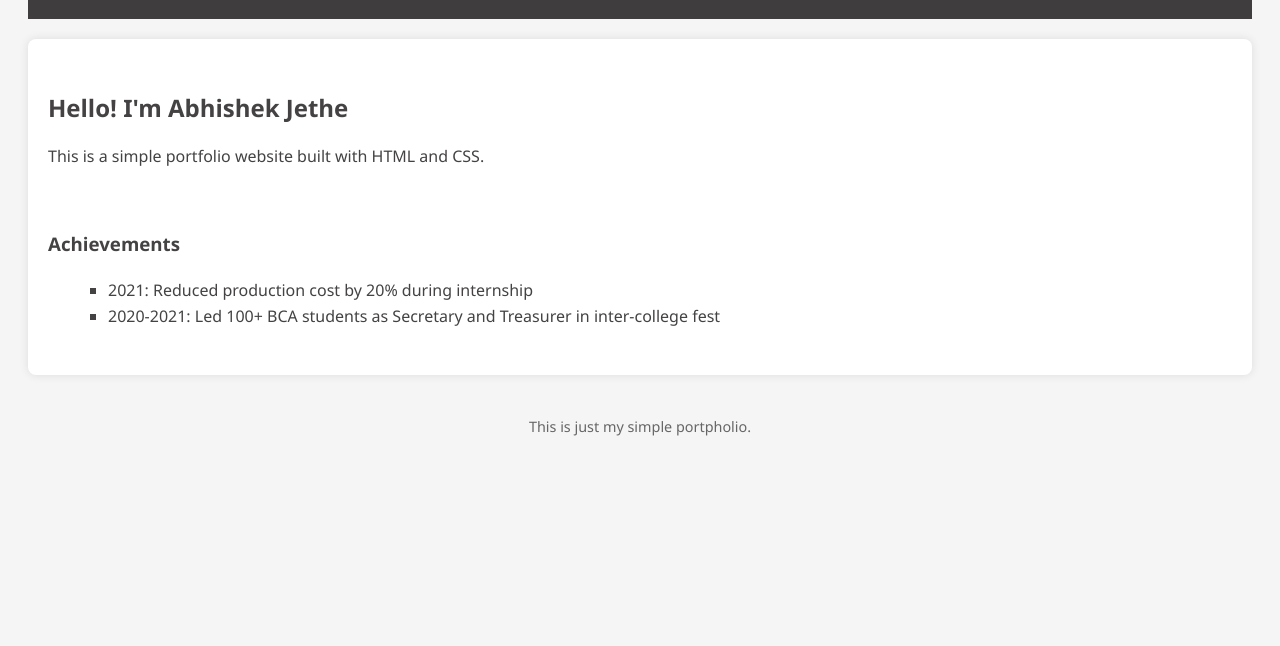
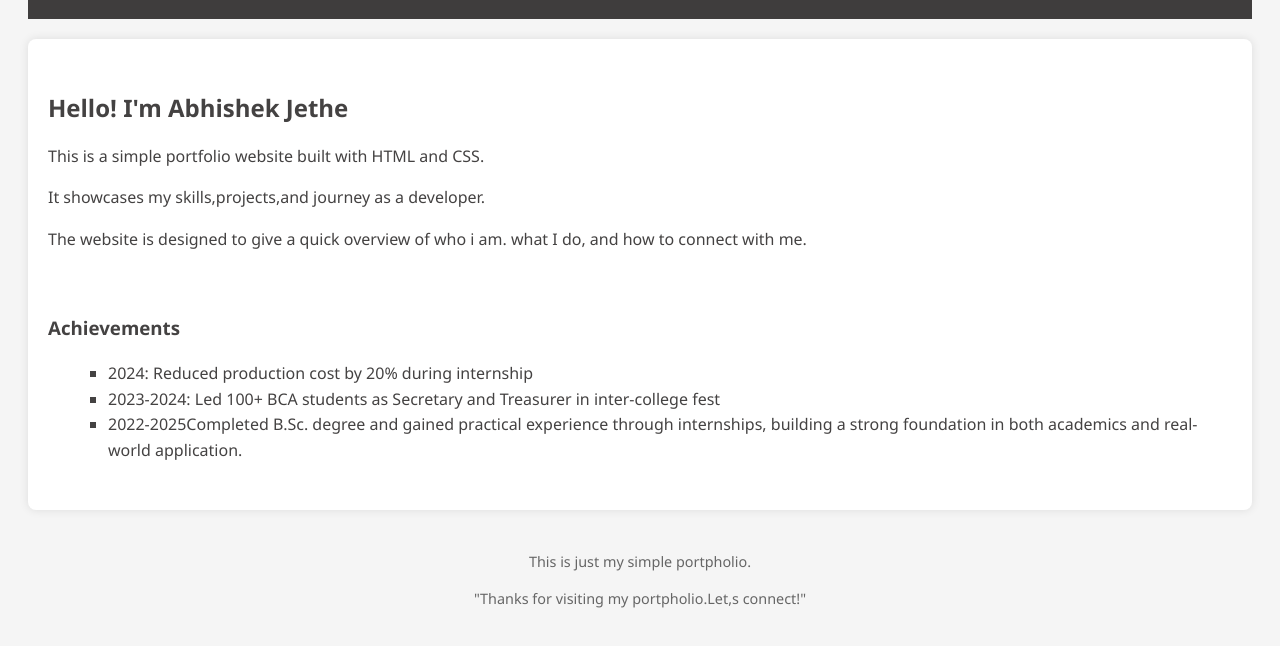
Before and after one commit to AbhishekJethe/HTML-CSS-GCF-Program, a plain HTML site: page index.html in a window 1280 px wide. Shown: the part 162-808 px from the top of the page. Drawn offline with Linux system fonts and the light colour scheme.

Commit message:
Update index.html
Adding extra content.

```diff
--- a/index.html
+++ b/index.html
@@ -20,18 +20,22 @@
     <section>
       <h2>Hello! I'm Abhishek Jethe</h2>
       <p>This is a simple portfolio website built with HTML and CSS.</p>
+      <p>It showcases my skills,projects,and journey as a developer.</p>
+      <p>The website is designed to give a quick overview of who i am. what I do, and how to connect with me.</p>
     </section>
     <br>
     <h3>Achievements</h3>
       <ul>
-        <li>2021: Reduced production cost by 20% during internship</li>
-        <li>2020-2021: Led 100+ BCA students as Secretary and Treasurer in inter-college fest</li>
+        <li>2024: Reduced production cost by 20% during internship</li>
+        <li>2023-2024: Led 100+ BCA students as Secretary and Treasurer in inter-college fest</li>
+        <li>2022-2025Completed B.Sc. degree and gained practical experience through internships, building a strong foundation in both academics and real-world application.</li>
       </ul>
     </div>
   </main>
 
   <footer>
    <p>This is just my simple portpholio.</p>
+    <p>"Thanks for visiting my portpholio.Let,s connect!"</p>
   </footer>
 
 </body>
```
